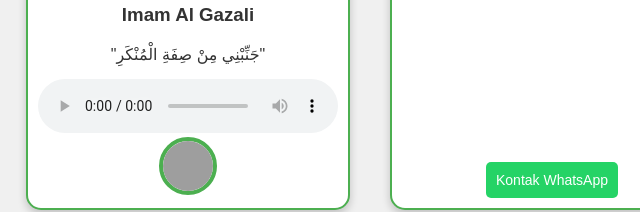
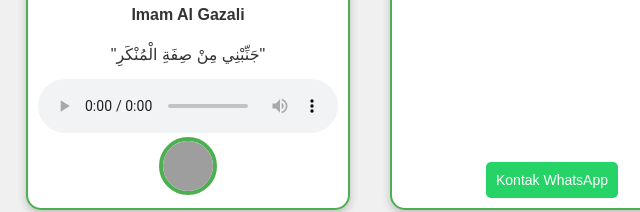
Before and after one commit to IMAMGGS/Daftarmurid-ddi, a plain HTML site: page index.html in a window 1280 px wide. Shown: the part 334-546 px from the top of the page, 88-728 px from the left. Drawn offline with Linux system fonts and the light colour scheme; grey boxes are pictures that could not be loaded.

Commit message:
Update index.html

```diff
--- a/index.html
+++ b/index.html
@@ -13,14 +13,12 @@
         <div class="students">
             <div class="student" id="student1">
                 <img src="foto1.jpg" alt="Siswa 1">
-                <h3>Imam Al Gazali</h3>
-
+                <h4>Imam Al Gazali</h4>
                 <p>"جَنِّبْنِي مِنْ صِفَةِ الْمُنْكَرِ"</p>
              <a href="https://wa.me/6282217093008" target="_blank">
     <audio controls autoplay>
   <source src="horse.mp3" type="audio/mpeg">
 </audio>
-
 <img src="https://upload.wikimedia.org/wikipedia/commons/thumb/6/6b/WhatsApp.svg/1024px-WhatsApp.svg.png" alt="WhatsApp" style="width: 50px; height: 50px;">
 
 </a>
```
